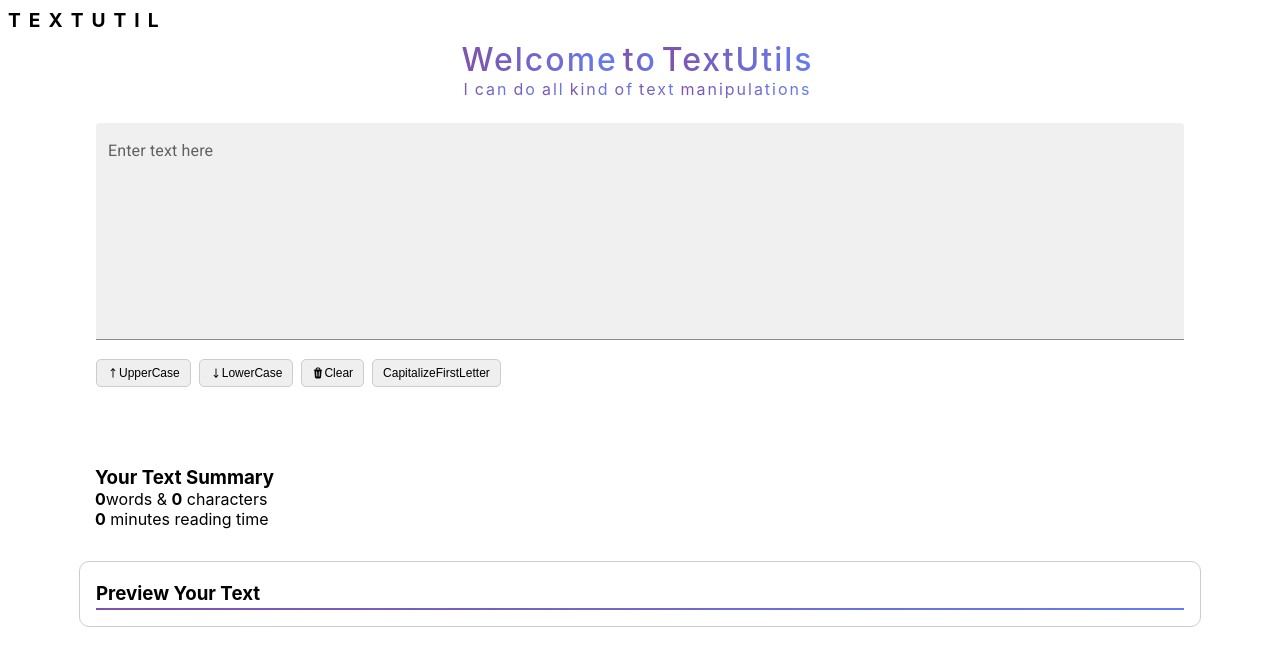
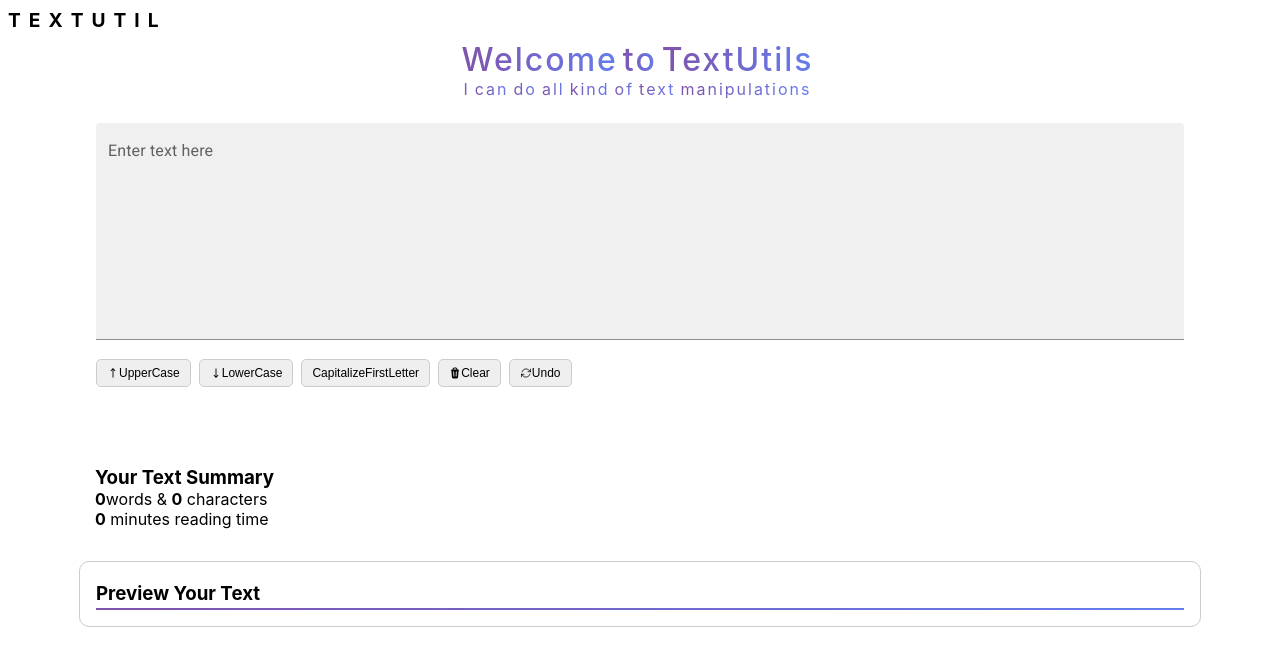
Before and after one commit to partha7978/text-utils, a React (Create React App) app: page / in a window 1280 px wide. Shown: the top 666 px of the page. Built offline with nearby package versions, Linux system fonts and the light colour scheme.

Commit message:
adding undo functionality

```diff
--- a/src/components/TextArea/TextArea.js
+++ b/src/components/TextArea/TextArea.js
@@ -8,7 +8,6 @@
 export default function TextArea(props) {
   //using state to store input value
   const [text, setText] = useState('');
-
   //using state to store alert message
   const [alertStatus, setAlertStatus] = useState('none');
   const [aLertMsg, setALertMsg] = useState("");
@@ -28,11 +27,23 @@
   const changeToLowerCase =() => {
     setText(text.toLocaleLowerCase());
   }
+  const capitalizeFirstLetter = () => {
+    setText(text.split(" ").map(word => word.charAt(0).toUpperCase() + word.slice(1)).join(" "));
+  }
   const clearText = () => {
+    window.saveText = text;
     setText("");
   }
-  const capitalizeFirstLetter = () => {
-    setText(text.split(" ").map(word => word.charAt(0).toUpperCase() + word.slice(1)).join(" "));
+  const UndoText = () => {
+    if(window.saveText !== undefined) {
+      setText(window.saveText);
+      window.saveText = undefined;
+    }
+    else {
+      setText(text);
+      setALertMsg("Please enter some text / clear the text to undo");
+      setAlertStatus('block');
+    }
   }
   return (
     <div className="container">
@@ -69,13 +80,18 @@
             </svg>
           LowerCase
           </button>
+          <button onClick = {capitalizeFirstLetter}>
+            CapitalizeFirstLetter
+          </button>
           <button onClick = {clearText}><svg xmlns="http://www.w3.org/2000/svg" viewBox="0 0 20 20" fill="currentColor" className="w-5 h-5">
             <path fillRule="evenodd" d="M8.75 1A2.75 2.75 0 006 3.75v.443c-.795.077-1.584.176-2.365.298a.75.75 0 10.23 1.482l.149-.022.841 10.518A2.75 2.75 0 007.596 19h4.807a2.75 2.75 0 002.742-2.53l.841-10.52.149.023a.75.75 0 00.23-1.482A41.03 41.03 0 0014 4.193V3.75A2.75 2.75 0 0011.25 1h-2.5zM10 4c.84 0 1.673.025 2.5.075V3.75c0-.69-.56-1.25-1.25-1.25h-2.5c-.69 0-1.25.56-1.25 1.25v.325C8.327 4.025 9.16 4 10 4zM8.58 7.72a.75.75 0 00-1.5.06l.3 7.5a.75.75 0 101.5-.06l-.3-7.5zm4.34.06a.75.75 0 10-1.5-.06l-.3 7.5a.75.75 0 101.5.06l.3-7.5z" clipRule="evenodd" />
             </svg>
           Clear
           </button>
-          <button onClick = {capitalizeFirstLetter}>
-            CapitalizeFirstLetter
+          <button onClick = {UndoText}><svg xmlns="http://www.w3.org/2000/svg" fill="none" viewBox="0 0 24 24" strokeWidth={1.5} stroke="currentColor" className="w-6 h-6">
+            <path strokeLinecap="round" strokeLinejoin="round" d="M16.023 9.348h4.992v-.001M2.985 19.644v-4.992m0 0h4.992m-4.993 0l3.181 3.183a8.25 8.25 0 0013.803-3.7M4.031 9.865a8.25 8.25 0 0113.803-3.7l3.181 3.182m0-4.991v4.99" />
+            </svg>
+          Undo
           </button>
         </div>
         <div className="alertMsg">
```
